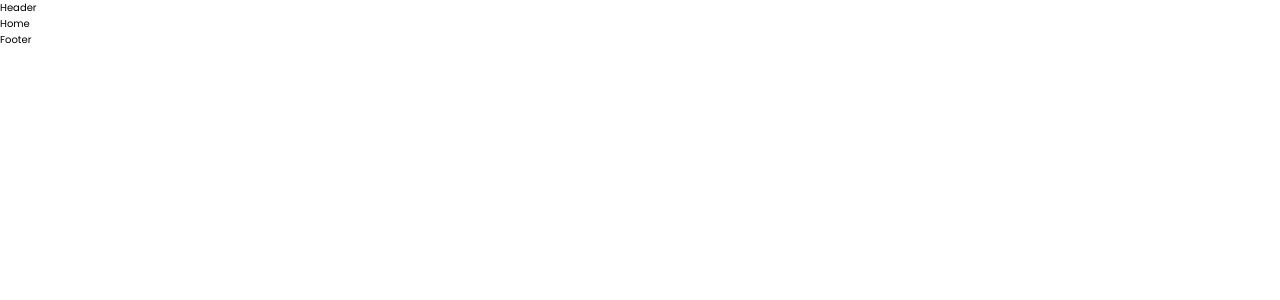
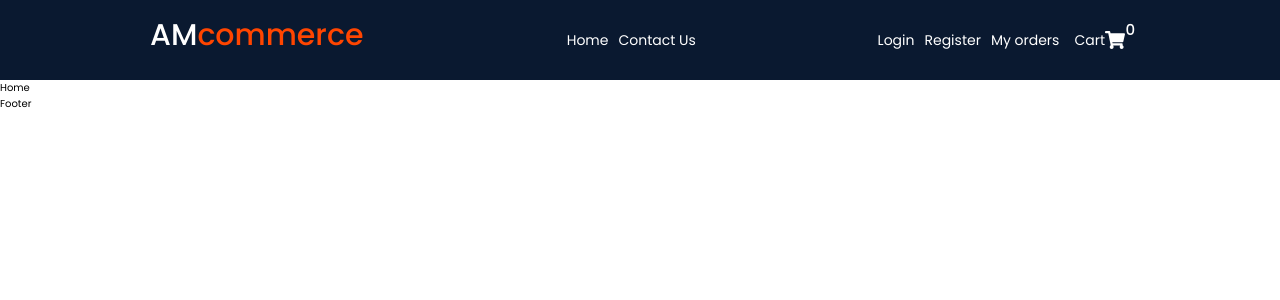
Before and after one commit to AlmirMotika/eShop, a React (Create React App) app: page / in a window 1280 px wide. Shown: the top 300 px of the page. Built offline with nearby package versions, Linux system fonts and the light colour scheme.

Commit message:
Header Component (Nav,logo) -Responsive menu

```diff
--- a/package.json
+++ b/package.json
@@ -6,12 +6,11 @@
     "@testing-library/jest-dom": "^5.16.0",
     "@testing-library/react": "^11.2.7",
     "@testing-library/user-event": "^12.8.3",
-    "node-sass": "^8.0.0",
     "react": "^17.0.2",
     "react-dom": "^17.0.2",
     "react-icons": "^4.3.1",
     "react-router-dom": "^6.8.1",
-    "react-scripts": "^2.1.3"
+    "react-scripts": "^5.0.1"
   },
   "scripts": {
     "start": "react-scripts start",
@@ -36,5 +35,8 @@
       "last 1 firefox version",
       "last 1 safari version"
     ]
+  },
+  "devDependencies": {
+    "sass": "^1.58.2"
   }
 }
--- a/src/components/header/Header.js
+++ b/src/components/header/Header.js
@@ -1,10 +1,83 @@
-import React from 'react'
+import {useState,React} from 'react'
+import { Link } from 'react-router-dom';
+import styles from "./Header.module.scss";
+import {FaShoppingCart, FaTimes} from "react-icons/fa"
+import {HiOutlineMenuAlt3} from "react-icons/hi";
 
+const logo=(
+<div className={styles.logo}>
+          <Link to="/">
+            <h2>
+              AM<span>commerce</span>
+            </h2>
+          </Link>
+        </div>
+
+)
+const cart=(
+  <span className={styles.cart}>
+              <Link to="/cart">
+                Cart
+                <FaShoppingCart size={20}/>
+                <p>0</p>
+
+              </Link>
+  </span>
+
+)
 const Header = () => {
+  const[showMenu,setShowMenu]=useState(false);
+
+  const toggleMenu=()=>{
+    setShowMenu(!showMenu);
+  };
+
+  const hideMenu=()=>{
+    setShowMenu(false);
+  }
   return (
-    <div>
-      Header
-    </div>
+    <header>
+      <div className={styles.header}>
+        {logo}
+        <nav
+        className={showMenu?`${styles["show-nav"]}`:
+        `${styles["hide-menu"]}`}>
+
+          <div
+          className={showMenu?`${styles["nav-wrapper"]} ${styles["show-nav-wrapper"]}`
+          :`${styles["nav-wrapper"]}`} onClick={hideMenu}></div>
+          <ul onClick={hideMenu}>
+            <li className={styles["logo-mobile"]}>
+              {logo}
+              <FaTimes size={22} color="#fff" onClick={hideMenu}/>
+            </li>
+            <li>
+            <Link to="/">
+                Home
+              </Link>
+            </li>
+            <li>
+              <Link to="/contact">
+                Contact Us
+              </Link>
+            </li>
+          </ul>
+          <div className={styles["header-right"]} onClick={hideMenu}>
+            <span className={styles.links}>
+              <Link to="/Login">Login</Link>
+              <Link to="/Register">Register</Link>
+              <Link to="/order-history">My orders</Link>
+            </span>
+            {cart}
+          </div>
+
+        </nav>
+        <div className={styles["menu-icon"]}>
+          {cart}
+          <HiOutlineMenuAlt3 size={28} onClick={toggleMenu}/>
+        </div>
+      </div>
+    </header>
   )
 }
 
--- a/src/components/header/Header.module.scss
+++ b/src/components/header/Header.module.scss
@@ -0,0 +1,229 @@
+.fixed {
+    width: 100%;
+    position: fixed;
+    top: 0;
+    transition: all 0.5s;
+    z-index: 9;
+  }
+
+  header {
+    width: 100%;
+    background-color: var(--dark-blue);
+    color: #fff;
+
+    .header {
+      width: 100%;
+      height: 8rem;
+      max-width: 1000px;
+      margin: 0 auto;
+      padding: 1rem;
+      display: flex;
+      justify-content: space-between;
+      align-items: center;
+      position: relative;
+    }
+
+    .logo a h2 {
+      width: 25%;
+      color: #fff;
+      cursor: pointer;
+      span {
+        color: orangered;
+      }
+    }
+
+    nav {
+      width: 75%;
+      display: flex;
+      justify-content: space-between;
+      ul {
+        display: flex;
+        justify-content: space-between;
+        list-style: none;
+
+        .logo-mobile {
+          display: none;
+        }
+
+        li {
+          margin: 0 5px;
+          a {
+            color: #fff;
+            &:hover {
+              color: orangered;
+            }
+          }
+        }
+      }
+    }
+
+    .header-right {
+      display: flex;
+
+      .cart a {
+        display: flex;
+        color: #fff;
+        position: relative;
+        &:hover {
+          color: orangered;
+        }
+        &.active {
+          color: var(--color-danger);
+        }
+        p {
+          position: absolute;
+          top: -1rem;
+          right: -1rem;
+          font-weight: 500;
+        }
+      }
+
+      span {
+        margin: 0 5px;
+
+        p {
+          color: #fff;
+        }
+      }
+
+      .links a {
+        margin: 0 5px;
+        color: #fff;
+        &:hover {
+          color: orangered;
+        }
+        &.active {
+          color: var(--color-danger);
+        }
+      }
+    }
+
+    .menu-icon {
+      cursor: pointer;
+      display: none;
+    }
+
+    @media screen and (max-width: 800px) {
+      nav {
+        display: block;
+        position: absolute;
+        top: 0;
+        left: 0;
+        width: 50%;
+        height: 100vh;
+        background-color: var(--dark-blue);
+        padding: 1rem;
+        z-index: 999;
+        transform: translateX(-200%);
+        transition: all 0.3s;
+
+        .nav-wrapper {
+          position: absolute;
+          top: 0;
+          right: 0;
+          width: 100%;
+          height: 100vh;
+          background-color: rgba(0, 0, 0, 0.5);
+          transform: translateX();
+          transition: all 0.3s;
+        }
+
+        .show-nav-wrapper {
+          transform: translateX(100%);
+        }
+
+        ul {
+          display: block;
+          .logo-mobile {
+            display: flex;
+            justify-content: space-between;
+            align-items: center;
+            > * {
+              cursor: pointer;
+            }
+          }
+          li {
+            padding: 5px 0;
+            border-bottom: 1px solid #333;
+            a {
+              display: block;
+            }
+          }
+        }
+
+        .header-right {
+          display: block;
+          .cart {
+            // display: block;
+            // padding: 5px 0;
+            border-bottom: 1px solid #333;
+            // a {
+            //   position: relative;
+            //   p {
+            //     position: absolute;
+            //     top: -1rem;
+            //     left: 5rem;
+            //     font-weight: 500;
+            //   }
+            // }
+          }
+
+          .links {
+            display: block;
+            a {
+              display: block;
+              margin: 0;
+              padding: 5px 0;
+              border-bottom: 1px solid #333;
+            }
+          }
+        }
+      }
+      .cart {
+        display: block;
+        padding: 5px 0;
+        // border-bottom: 1px solid #333;
+        a {
+          color: #fff;
+          position: relative;
+          &:hover {
+            color: orangered;
+          }
+          p {
+            position: absolute;
+            top: -1rem;
+            left: 5rem;
+            font-weight: 500;
+            color: #fff;
+          }
+        }
+      }
+      .show-nav {
+        transform: translateX(0);
+      }
+      .hide-nav {
+        transform: translateX(-200%);
+      }
+      .menu-icon {
+        display: flex;
+        > * {
+          margin-left: 2rem;
+        }
+      }
+    }
+  }
+
+  .active {
+    position: relative;
+    color: var(--color-danger);
+  }
+
+  .active::after {
+    content: "";
+    position: absolute;
+    left: 0;
+    bottom: -3px;
+    width: 100%;
+    height: 2px;
+    background-color: #fff;
+  }
--- a/src/index.css
+++ b/src/index.css
@@ -36,7 +36,7 @@ body {
 
 section {
   width: 100%;
-  padding: 8rem 0;
+  padding: 4rem 0;
 }
 
 .container {
```
Also changed, not shown: 1 other file (tests, documents, lock files or other folders).
